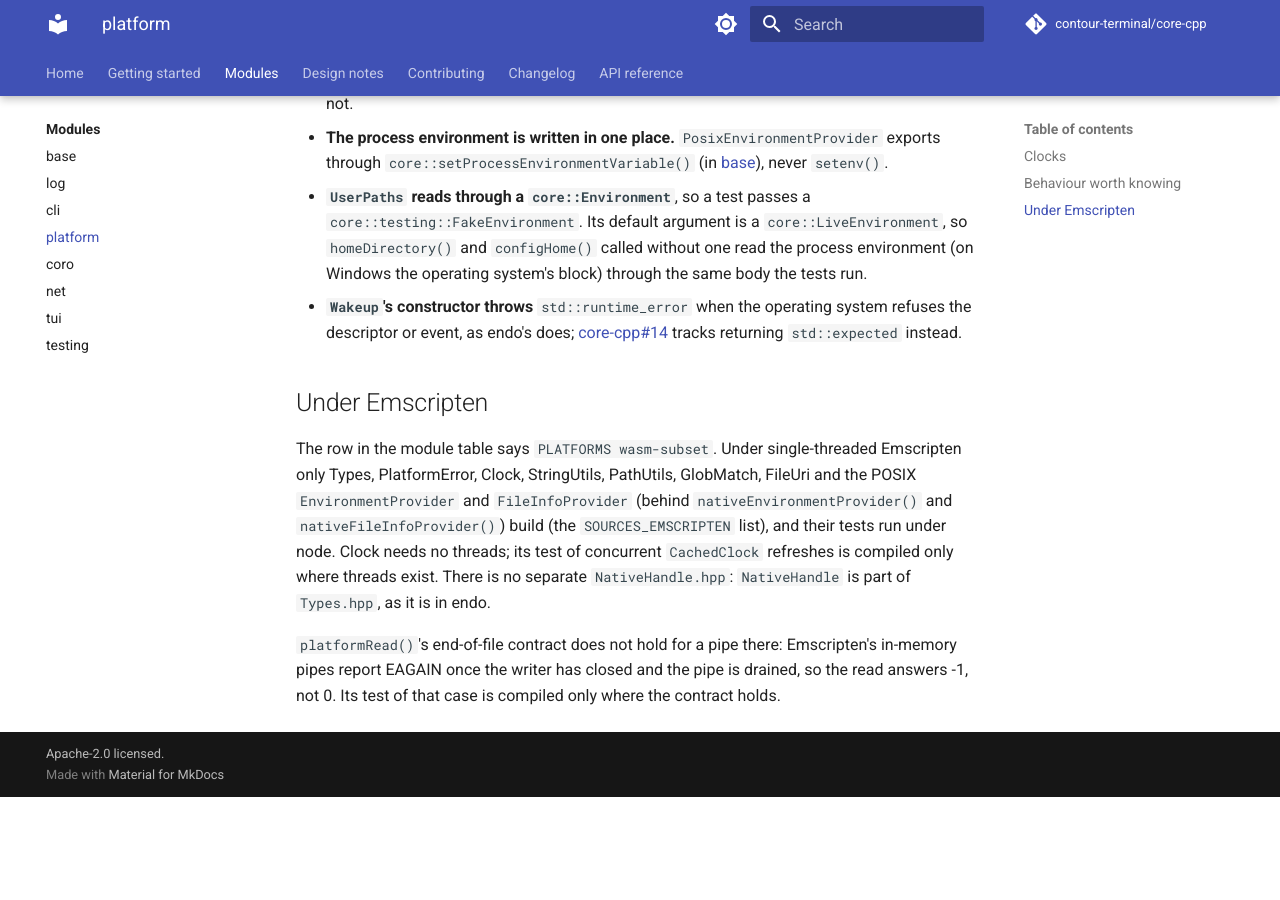
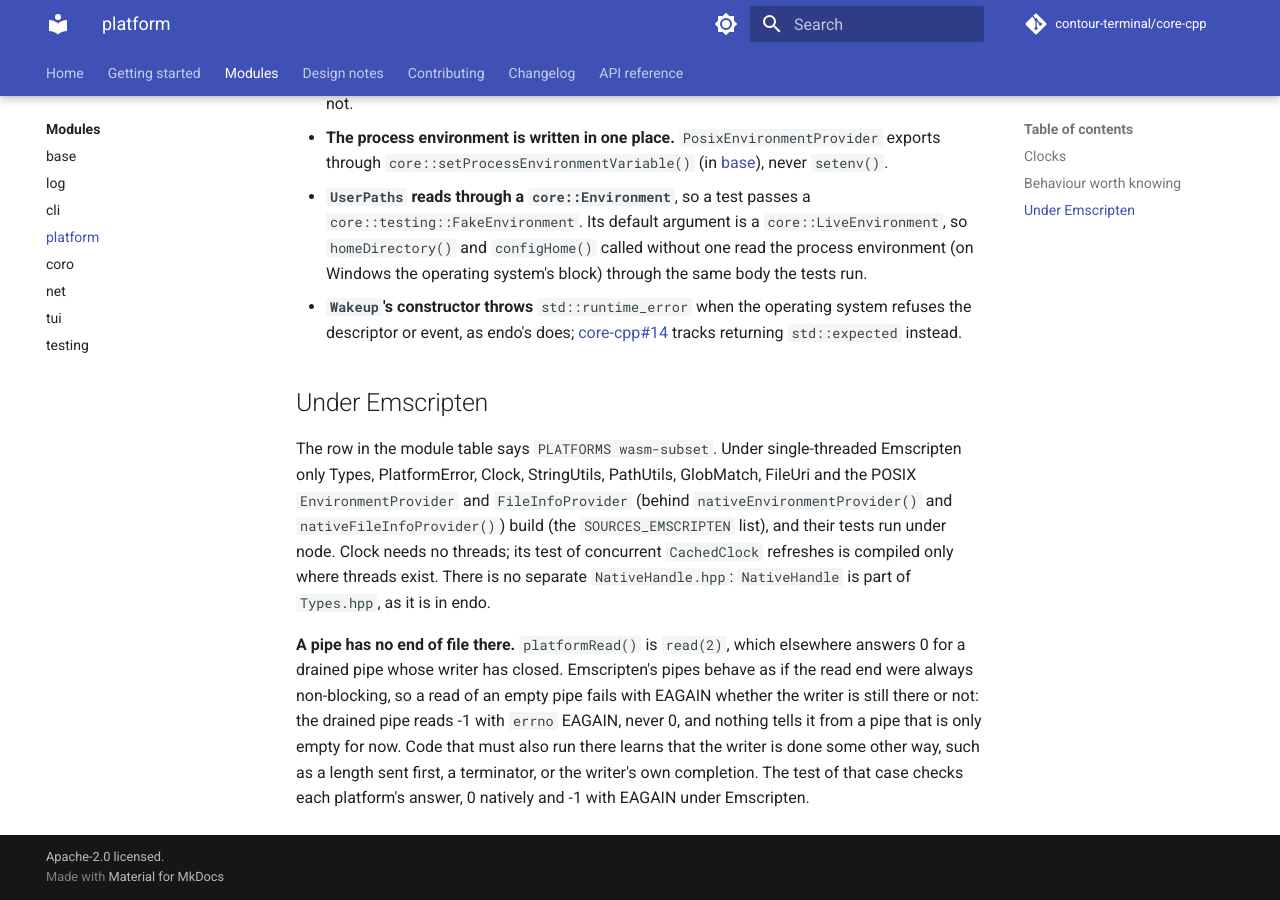
Before and after one commit to contour-terminal/core-cpp, an MkDocs documentation site: the page built from docs/modules/platform.md, in a window 1280 px wide and 900 px high, scrolled down 3424 px. Built offline with MkDocs 1.6.1 and Material for MkDocs 9.7.7, drawn with Linux system fonts in a browser that asks for light colours; comment, search, counter and statistics services are not loaded; before the commit the page ends 4221 px from its top, so only the background shows below that.

Commit message:
platform: test platformRead's drained pipe under Emscripten as it behaves there
The case for a drained pipe whose writer closed was compiled out under
Emscripten, whose pipes have no end of file. It now runs there too and
checks what Emscripten does: its pipes act as if the read end were
always non-blocking, so the read answers -1 with errno EAGAIN, not 0.

platformRead()'s doc and the platform page's "Under Emscripten" section
say why, that nothing tells such a pipe from one that is only empty for
now, and how code that must run there learns that the writer is done.

Signed-off-by: Christian Parpart <christian@parpart.family>

```diff
--- a/docs/modules/platform.md
+++ b/docs/modules/platform.md
@@ -107,6 +107,10 @@
 concurrent `CachedClock` refreshes is compiled only where threads exist. There is no separate
 `NativeHandle.hpp`: `NativeHandle` is part of `Types.hpp`, as it is in endo.
 
-`platformRead()`'s end-of-file contract does not hold for a pipe there: Emscripten's in-memory
-pipes report EAGAIN once the writer has closed and the pipe is drained, so the read answers -1,
-not 0. Its test of that case is compiled only where the contract holds.
+**A pipe has no end of file there.** `platformRead()` is `read(2)`, which elsewhere answers 0
+for a drained pipe whose writer has closed. Emscripten's pipes behave as if the read end were
+always non-blocking, so a read of an empty pipe fails with EAGAIN whether the writer is still
+there or not: the drained pipe reads -1 with `errno` EAGAIN, never 0, and nothing tells it from a
+pipe that is only empty for now. Code that must also run there learns that the writer is done
+some other way, such as a length sent first, a terminator, or the writer's own completion. The
+test of that case checks each platform's answer, 0 natively and -1 with EAGAIN under Emscripten.
```
Also changed, not shown: .agent/reference/provenance.md (+1 -1 lines), 2 other files.
